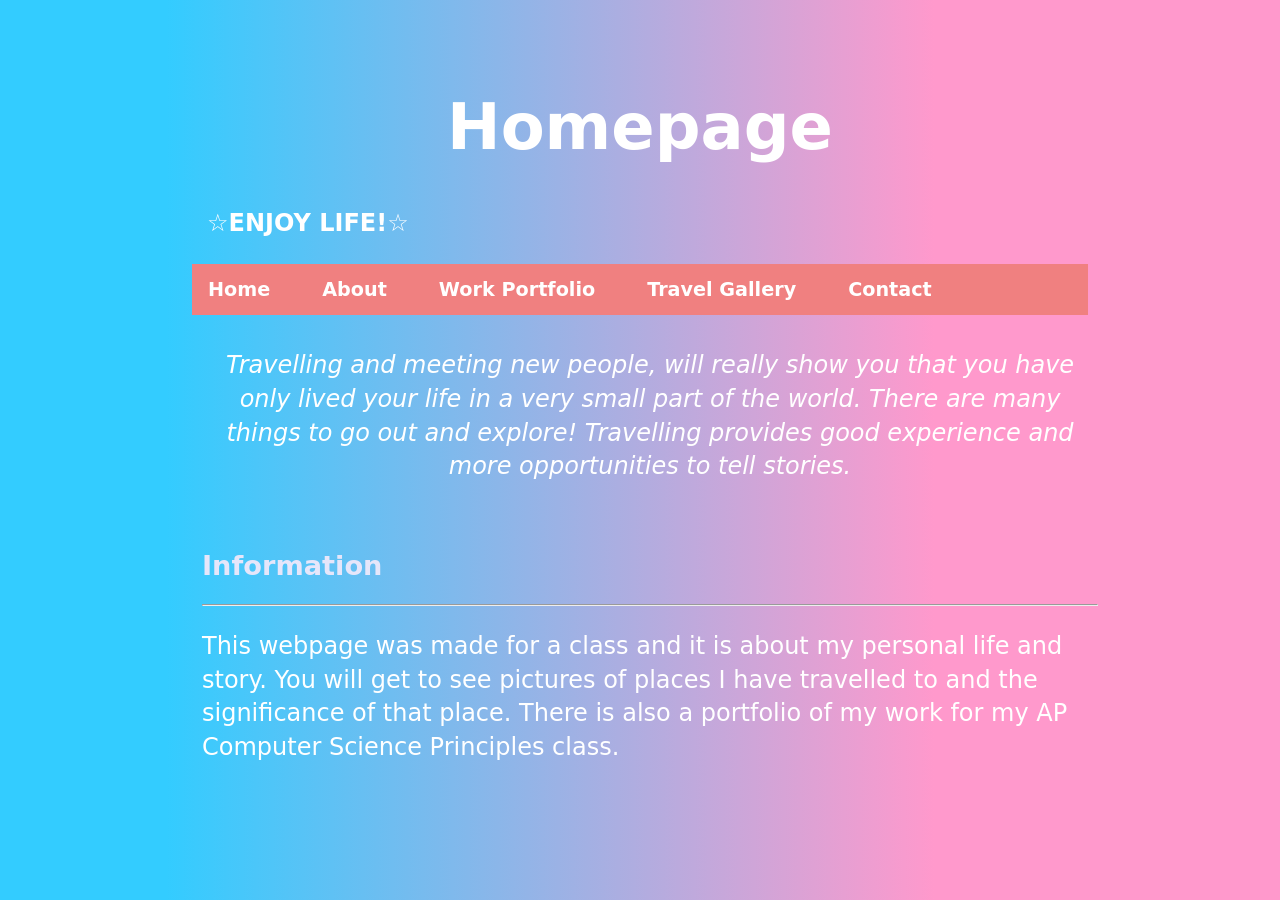
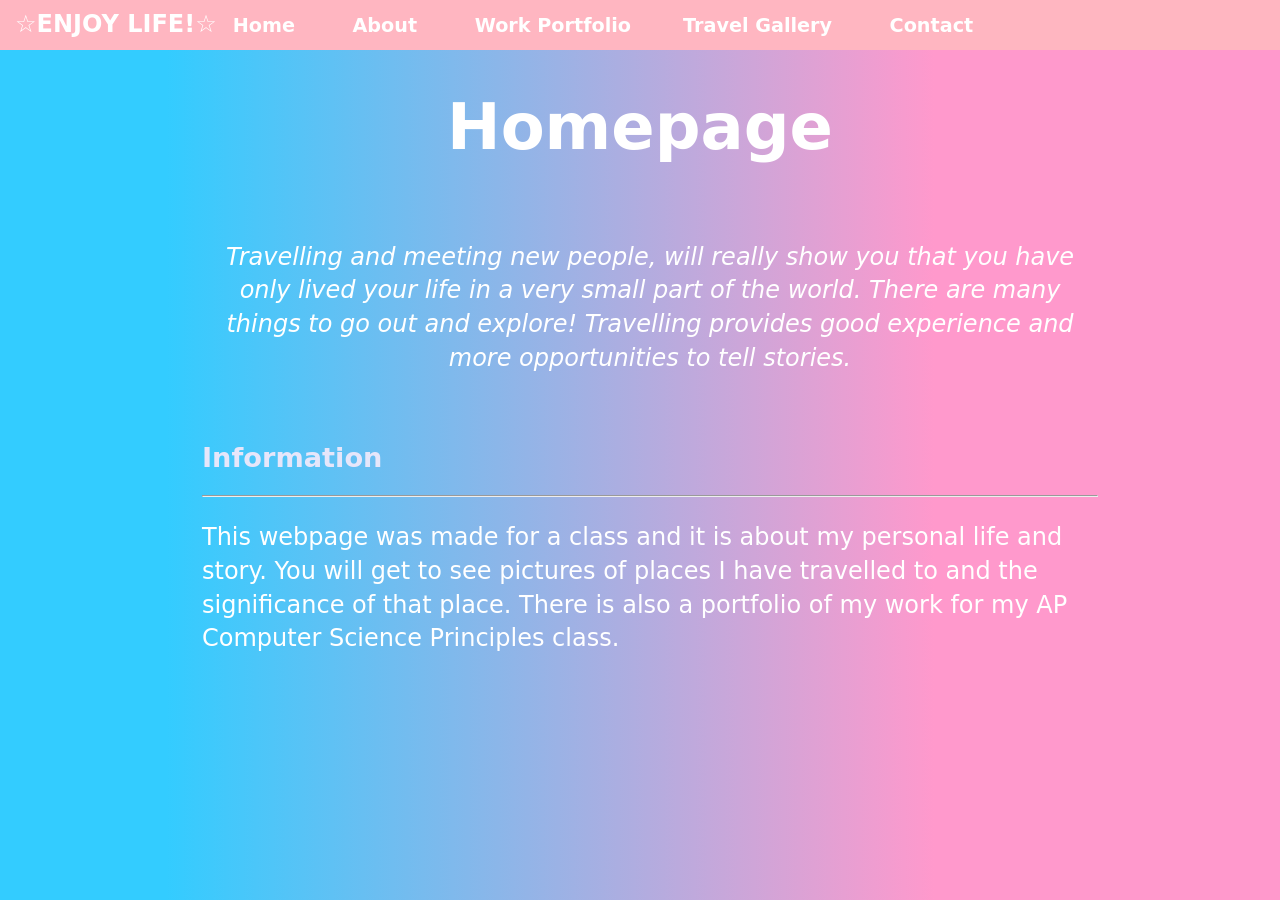
Before and after one commit to CNakano7/CNakano7.github.io, a Jekyll site: the page index.html, which Jekyll copies as it is, in a window 1280 px wide. Built offline with Jekyll 4.4.1, drawn with Linux system fonts in a browser that asks for light colours.

Commit message:
Update main.css

```diff
--- a/css/main.css
+++ b/css/main.css
@@ -41,30 +41,6 @@ ul.posts {
 
 ul.posts li {
     list-style: none;
-}
-nav ul {
-  list-style-type: none;
-  margin: 0;
-  padding: 0;
-  overflow: hidden;
-  background-color: lightcoral;
-}
-
-nav li {
-  float: left;
-    width: auto;
-}
-
-nav li a {
-  display: block;
-  color: white;
-  text-align: center;
-  padding: 14px 16px;
-  text-decoration: none;
-}
-
-nav li a:hover {
-  background-color: lavender;
 }
 
 body {
@@ -131,3 +107,24 @@ li.dropdown {
 .dropdown:hover .dropdown-content {
   display: block;
 }
+header {
+    background-color: lightpink;
+    position: fixed;
+    top: 0;
+    left: 0;
+    right: 0;
+    height: 50px;
+    display: flex;
+    align-items: center;
+
+header * {
+    display: inline;
+}
+header li{
+    margin: 80px
+}
+header li a{
+    color:white;
+    text-decoration: none;
+
+}
```
